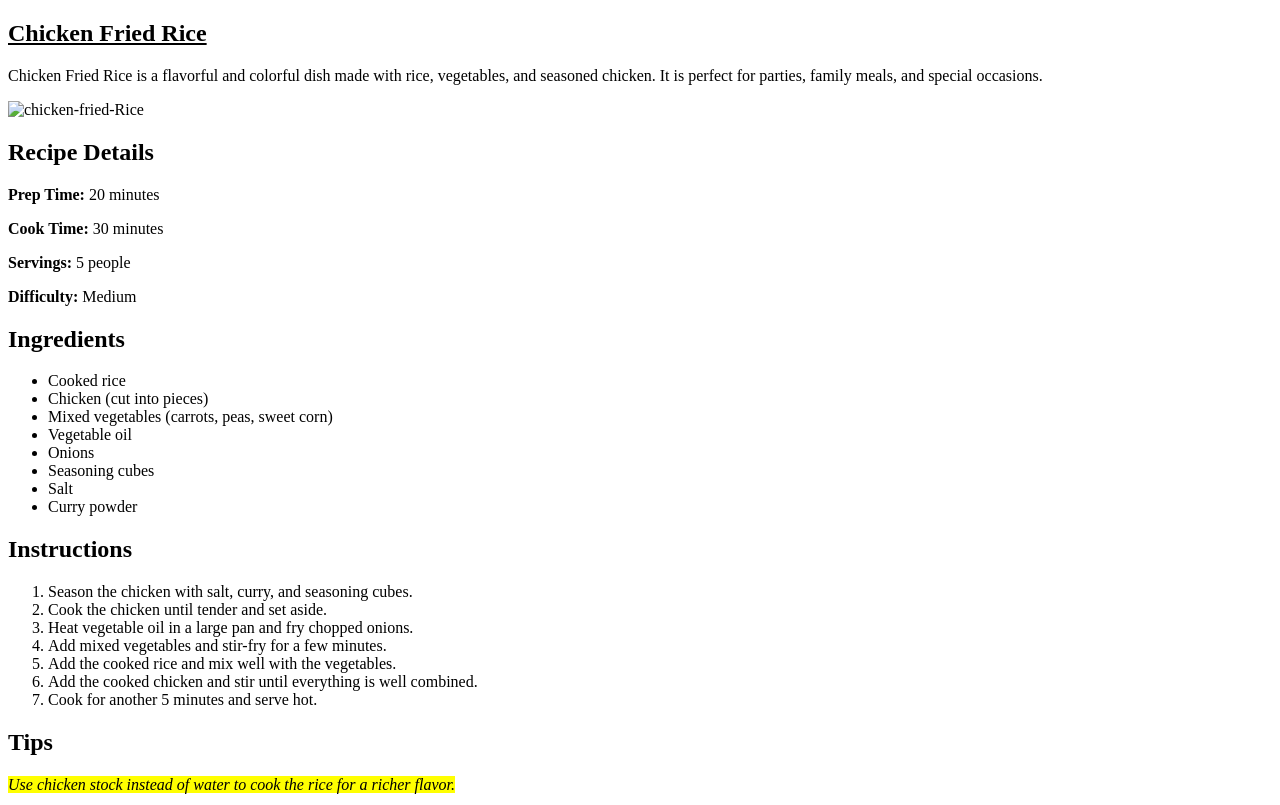
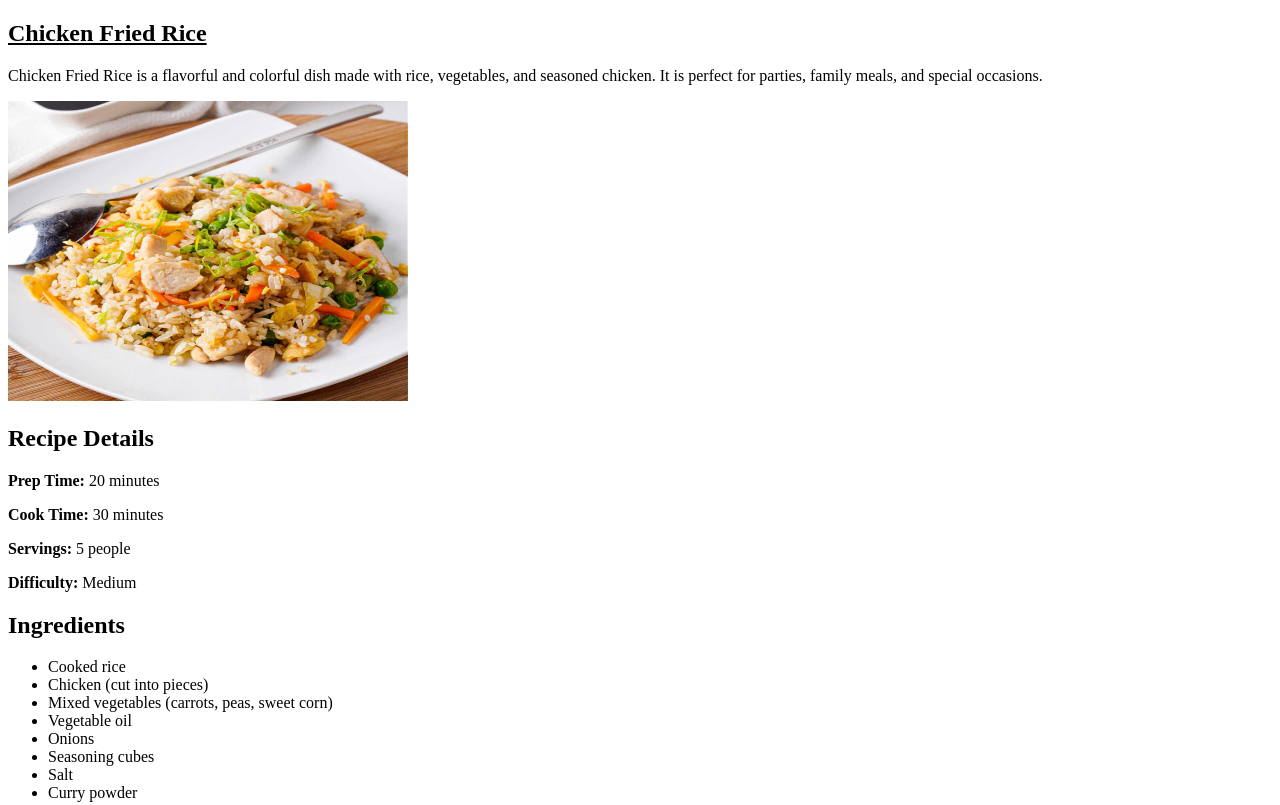
Before and after one commit to Dimocodes/my-website, a plain HTML site: page index.html in a window 1280 px wide. Shown: the top 805 px of the page. Drawn offline with Linux system fonts and the light colour scheme.

Commit message:
Fix image source and HTML entities in index.html
Updated image source path and fixed HTML entities.

```diff
--- a/index.html
+++ b/index.html
@@ -17,7 +17,7 @@
       </p>
 
       <img
-        src="./Assets/chicken-fried-rice.jpg"
+        src="chicken-fried-rice.jpg"
         alt="chicken-fried-Rice"
         width="400"
         height="300"
```
